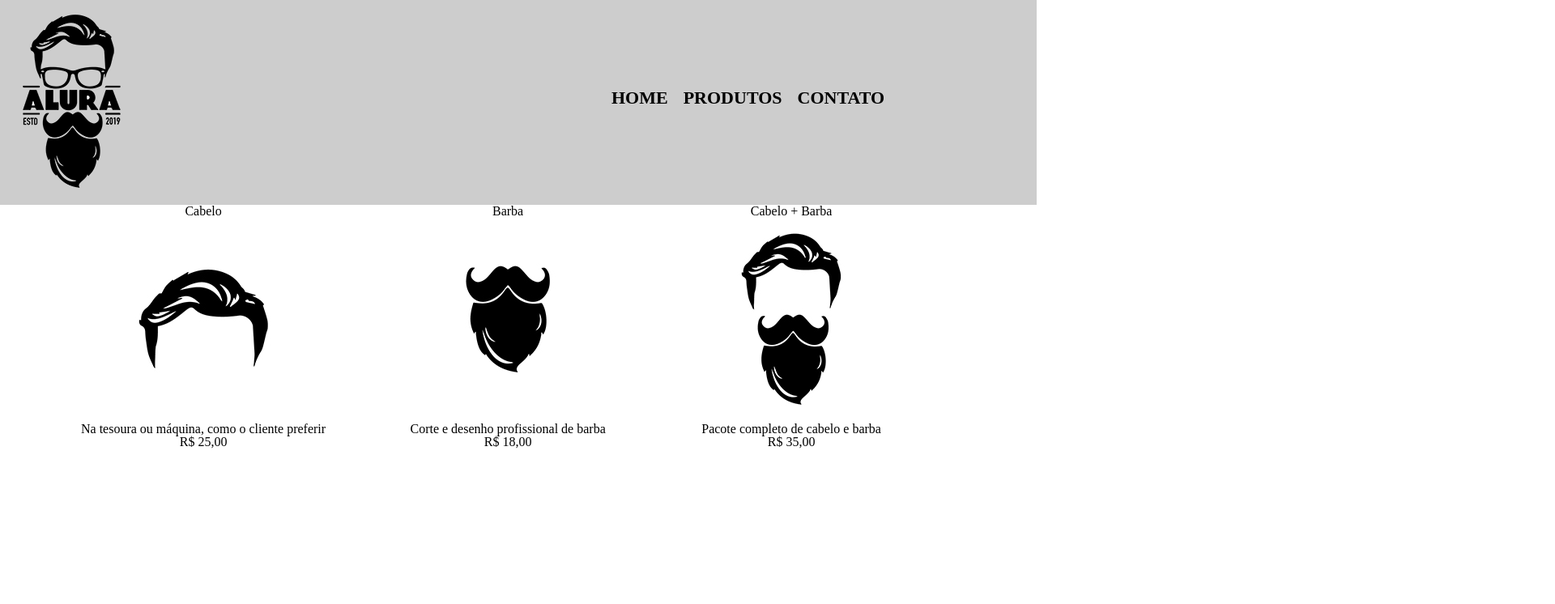
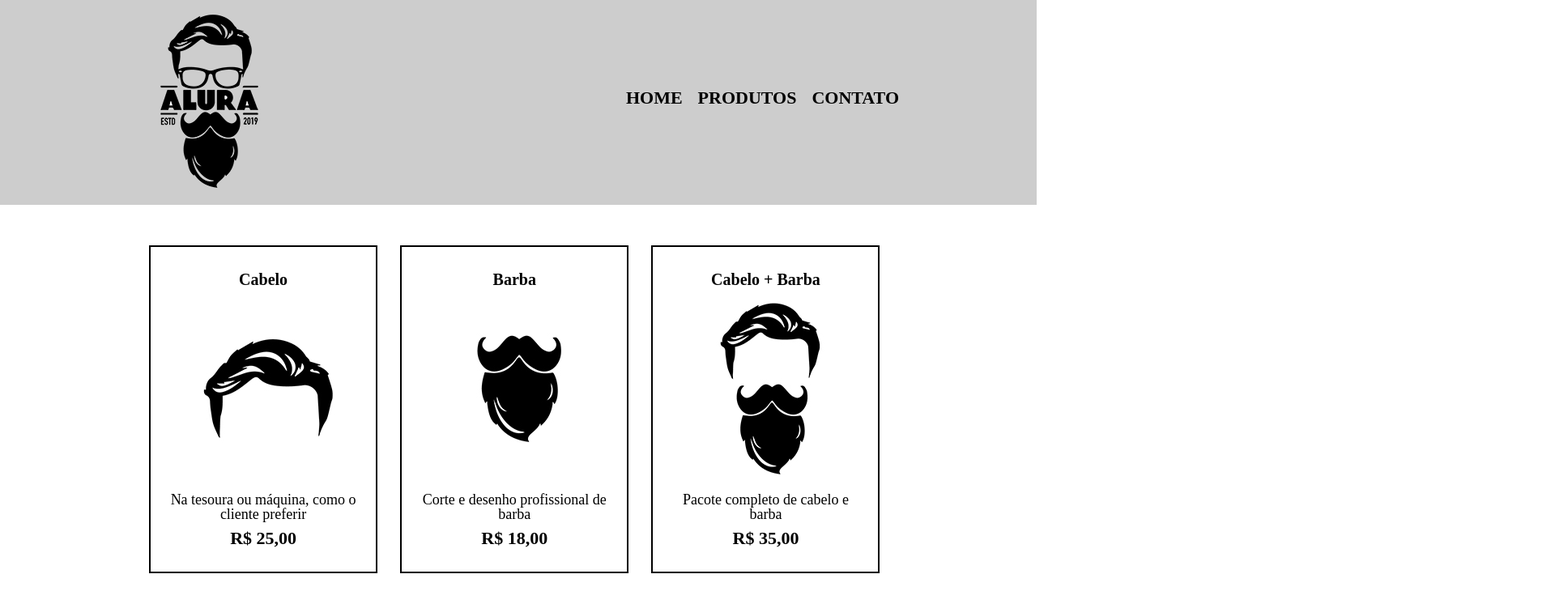
Before and after one commit to RenanNbr/site-aula, a plain HTML site: page produtos.html in a window 1280 px wide. Shown: the top 746 px of the page at 81% size, 1920 px wide, since content can reach past the window. Drawn offline with Linux system fonts and the light colour scheme.

Commit message:
Add files via upload

```diff
--- a/produtos.css
+++ b/produtos.css
@@ -1,5 +1,6 @@
 header{
     background: #BBBB
+
 }
 
 nav li{
@@ -17,15 +18,44 @@ nav li{
 nav{
     position: absolute;
     top: 110px;
-    left: 740px;
+    right: 0px;
 }
 .produtos li{
     display: inline-block;
-    margin: 0 0 0 100px;
+    width:30%;
     text-align: center;
+    vertical-align:top ;
+    /*background: grey;*/
+    margin: 0 1.5%;
+    padding: 30px 20px;
+    box-sizing: border-box;
+    border: 2px solid black;
 
 }
 .produtos{
-    width: 9400px;
+    width: 940px;
+    margin: 0 auto;
+    padding: 50px 0;
+
+}
+.caixa{
+    position: relative;
+    width: 940px;
     margin: 0 auto;
 }
+
+.produtos h2{
+    font-size: 20px;
+    font-weight: bold;
+}
+
+.produto-preco{
+    font-size: 22px;
+    font-weight: bold;
+    margin: 10px 0px 0;
+}
+
+.produto-descricao{
+    font-size: 18px;
+
+}
--- a/produtos.html
+++ b/produtos.html
@@ -13,6 +13,7 @@
 
 <body>
    <header>
+      <div class="caixa">
        <h1><img src="logo.png" alt="logo"></h1>
 
   <nav>
@@ -26,6 +27,7 @@
 </ul>
 
  </nav>
+      </div>
     </header>
 
     <ul class="produtos">
```
